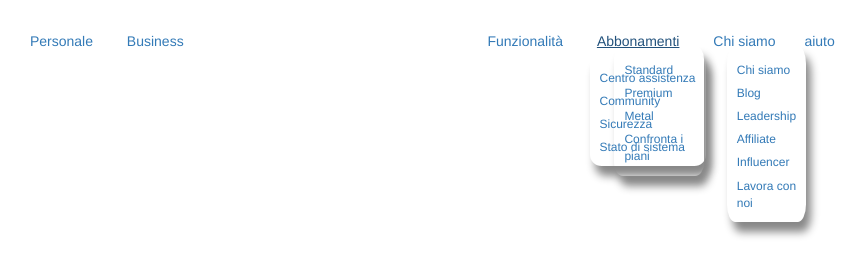
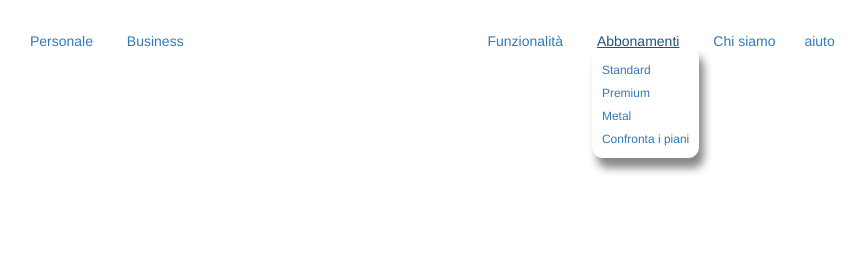
Before and after one commit to ciampa-davide/js-html-css-revolut, a plain HTML site: page index.html in a window 1280 px wide. Both pictures are taken after a click on the link "Abbonamenti". Shown: the full height of the page, 109-975 px from the left. Drawn offline with nearby package versions, Linux system fonts and the light colour scheme.

Commit message:
FINEEEEEEEE

```diff
--- a/css/style.css
+++ b/css/style.css
@@ -27,10 +27,10 @@ ul.list_relative li{
 
 .sub-menu{
   position: absolute;
-  /* display: none; */
+  display: none;
   font-size: 12px;
   top:80%;
-  left:20%;
+  left:0;
   border-radius: 10%;
   box-shadow: 5px 10px 8px #888888;
 }
--- a/js/script.js
+++ b/js/script.js
@@ -2,7 +2,7 @@ $(document).ready(
   function(){
     $(".sibli_menu").click(
       function(){
-        $(".sub-menu").toggleClass("active");
+        $(this).siblings(".sub-menu").toggleClass("active");
       }
     );
   }
```
